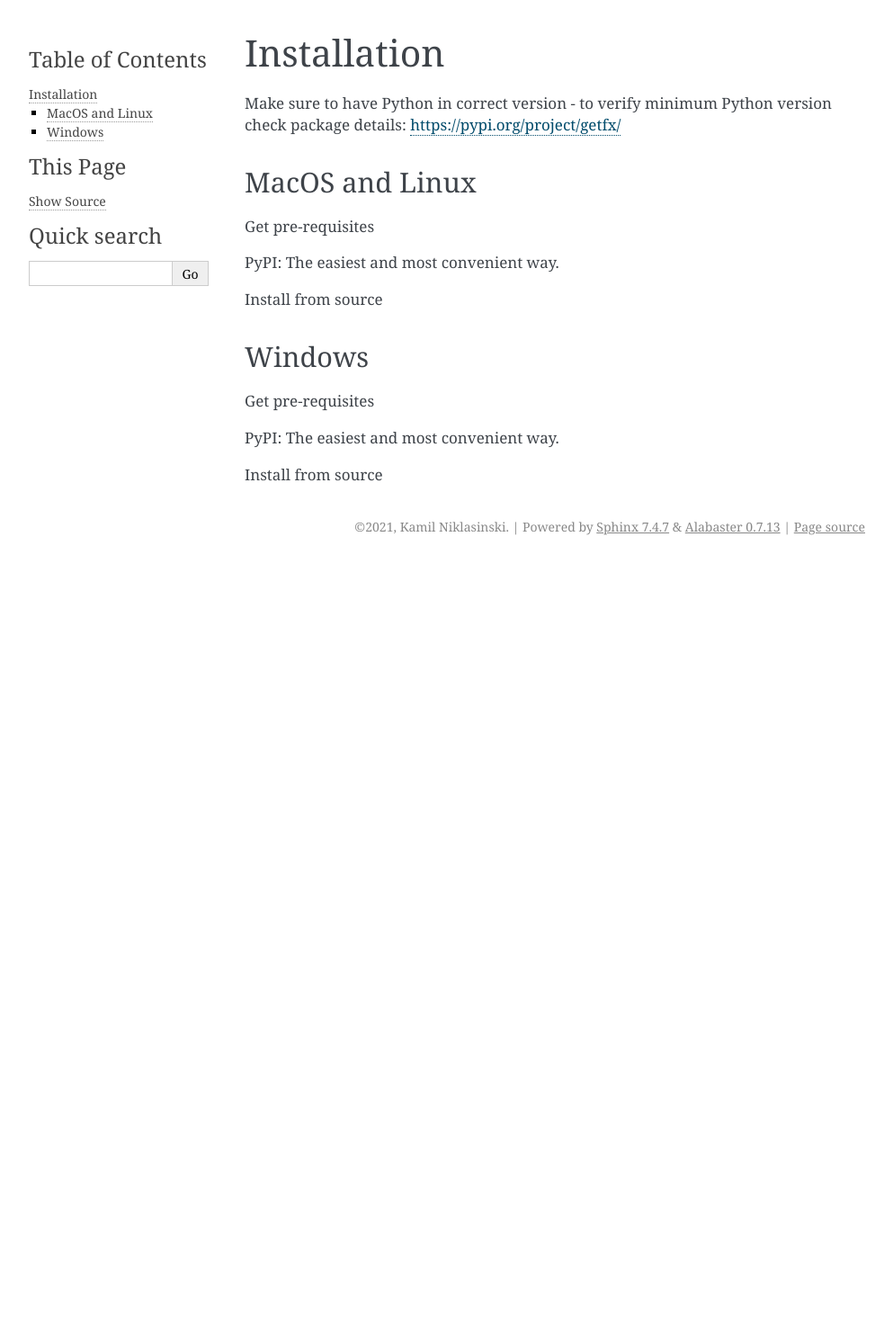
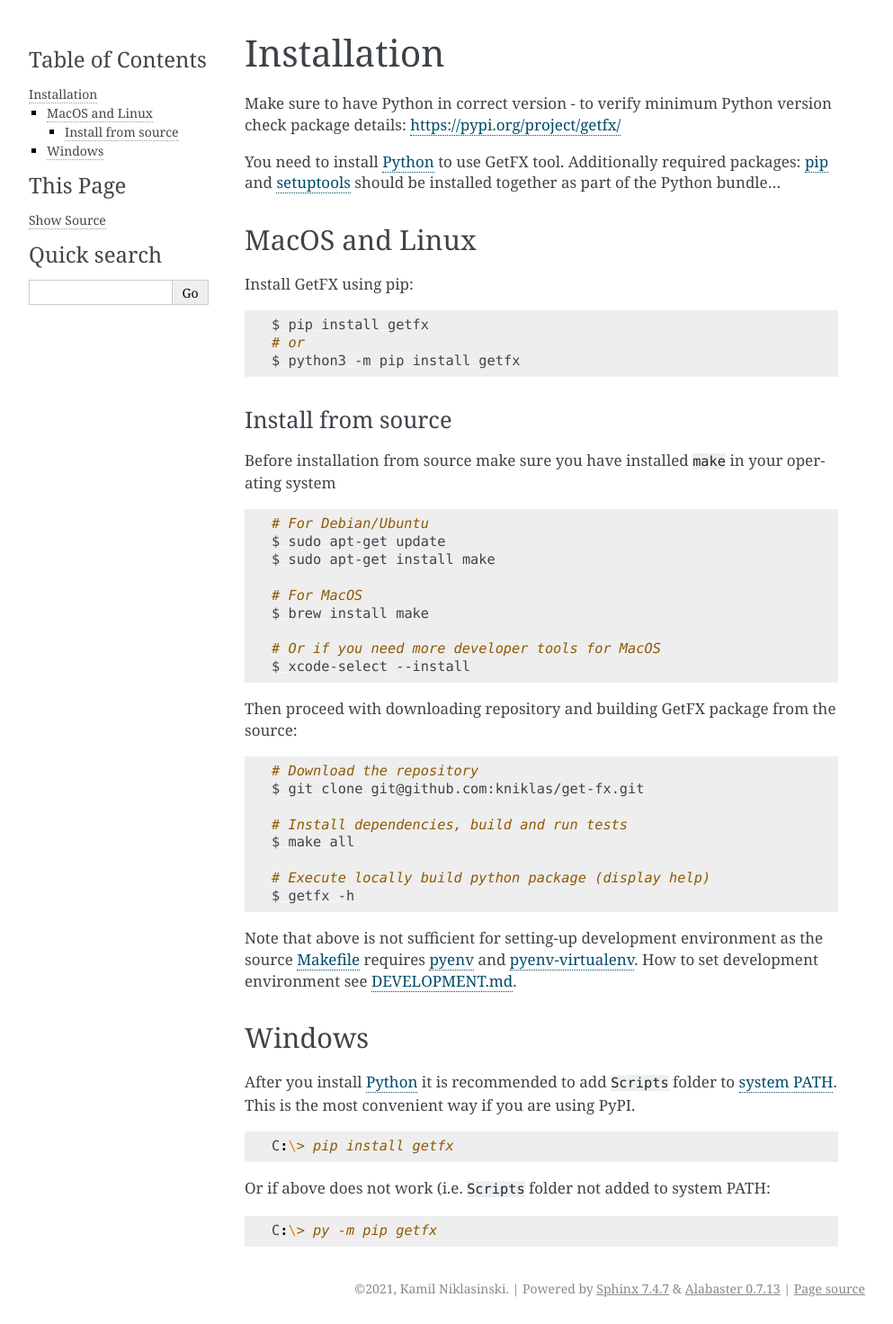
Before and after one commit to kniklas/get-fx, a Sphinx documentation site: the page built from docs/source/installation.rst, in a window 1280 px wide. Shown: the whole page at 90% size, without its empty margins (148-1141 px from the left). Built offline with Sphinx 7.4.7, drawn with Linux system fonts in a browser that asks for light colours; before the commit the page ends 900 px from its top, so only the background shows below that.

Commit message:
Enhance installation chapter documentation (draft)

```diff
--- a/docs/source/installation.rst
+++ b/docs/source/installation.rst
@@ -3,19 +3,66 @@
 Make sure to have Python in correct version - to verify minimum Python version
 check package details: https://pypi.org/project/getfx/
 
+You need to install `Python <https://www.python.org/downloads/>`_ to use GetFX tool. Additionally required packages: `pip <https://pip.pypa.io/en/stable/installing/>`_ and `setuptools <https://pypi.org/project/setuptools/>`_ should be installed together as part of the Python bundle...
+
 
 MacOS and Linux
 ---------------
-Get pre-requisites
 
-PyPI: The easiest and most convenient way.
+Install GetFX using pip:
+
+.. code-block:: bash
+
+        $ pip install getfx
+        # or
+        $ python3 -m pip install getfx
+
 
 Install from source
+^^^^^^^^^^^^^^^^^^^
+Before installation from source make sure you have installed ``make`` in your operating system
+
+.. code-block:: bash
+
+        # For Debian/Ubuntu
+        $ sudo apt-get update
+        $ sudo apt-get install make
+
+        # For MacOS
+        $ brew install make
+
+        # Or if you need more developer tools for MacOS
+        $ xcode-select --install
+
+Then proceed with downloading repository and building GetFX package from the source:
+
+.. code-block:: bash
+
+        # Download the repository
+        $ git clone git@github.com:kniklas/get-fx.git
+
+        # Install dependencies, build and run tests
+        $ make all
+
+        # Execute locally build python package (display help)
+        $ getfx -h
+
+Note that above is not sufficient for setting-up development environment as the source `Makefile <https://github.com/kniklas/get-fx/blob/master/Makefile>`_ requires `pyenv <https://github.com/pyenv/pyenv>`_ and `pyenv-virtualenv <https://github.com/pyenv/pyenv-virtualenv>`_. How to set development environment see `DEVELOPMENT.md <https://github.com/kniklas/get-fx/blob/master/DEVELOPMENT.md>`_.
+
 
 Windows
 -------
-Get pre-requisites
+After you install `Python`_ it is recommended to add ``Scripts`` folder to `system PATH <https://www.architectryan.com/2018/03/17/add-to-the-path-on-windows-10/>`_. This is the most convenient way if you are using PyPI.
 
-PyPI: The easiest and most convenient way.
+.. code-block:: bat
 
-Install from source
+   C:\> pip install getfx
+
+Or if above does not work (i.e. ``Scripts`` folder not added to system PATH:
+
+.. code-block:: bat
+
+   C:\> py -m pip getfx
+
+
+.. _Python: https://www.python.org/downloads/
```
